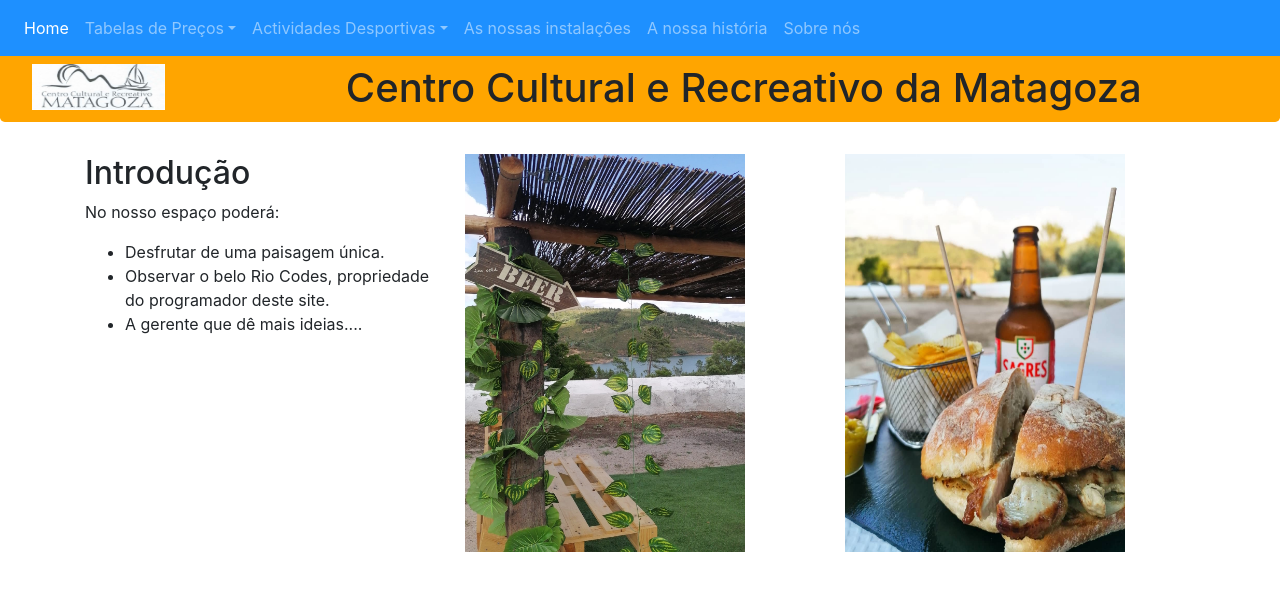
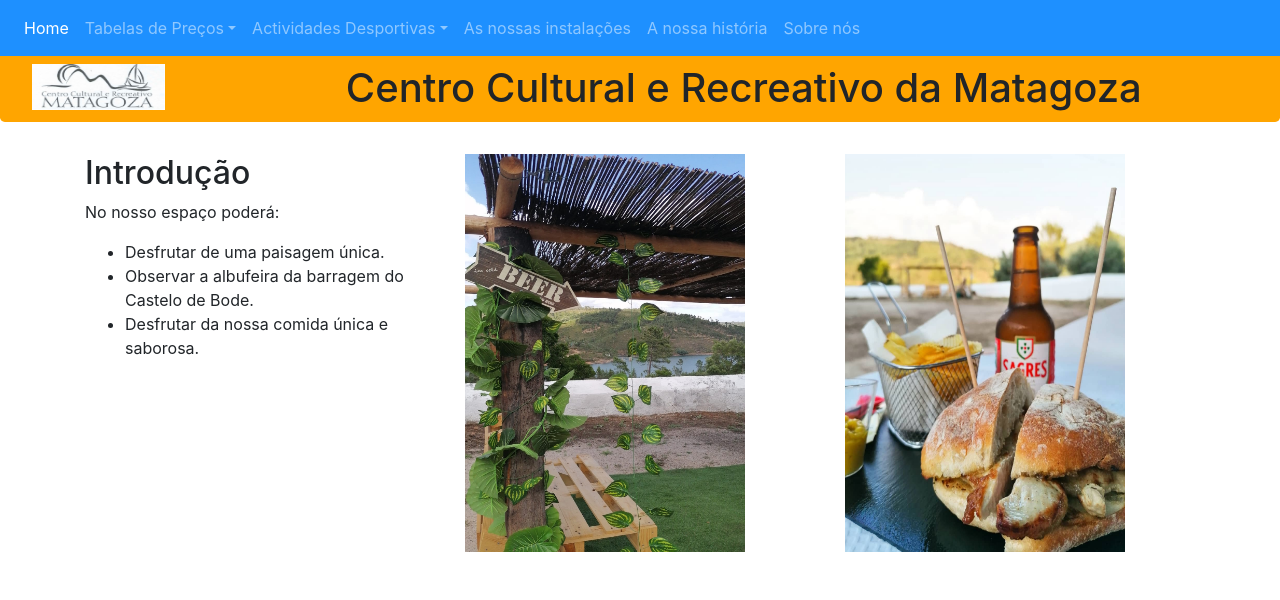
Before and after one commit to Ricardo-Santos-21904332/Website-Centro-Cultural-e-Recreativo-Da-Matagoza, a Django app: page / in a window 1280 px wide. Shown: the top 600 px of the page. Run offline with Django 3.2, Linux system fonts and the light colour scheme; some libraries are stand-ins or nearby versions.

Commit message:
Alteração na página inicial

```diff
--- a/website/templates/website/index.html
+++ b/website/templates/website/index.html
@@ -9,10 +9,10 @@
                 Desfrutar de uma paisagem única.
             </li>
             <li>
-                Observar o belo Rio Codes, propriedade do programador deste site.
+                Observar a albufeira da barragem do Castelo de Bode.
             </li>
             <li>
-                A gerente que dê mais ideias....
+                Desfrutar da nossa comida única e saborosa.
             </li>
         </ul>
 
--- a/website/templates/website/layout.html
+++ b/website/templates/website/layout.html
@@ -25,7 +25,7 @@
 
 <body>
 
-<nav class="navbar navbar-expand-md navbar-dark fixed-top" style="background-color: dodgerblue">
+<nav class="navbar navbar-expand-md navbar-dark fixed-top mobile-nofixed" style="background-color: dodgerblue">
     <button class="navbar-toggler" type="button" data-toggle="collapse" data-target="#navbarsExampleDefault"
             aria-controls="navbarsExampleDefault" aria-expanded="false" aria-label="Toggle navigation">
         <span class="navbar-toggler-icon"></span>
```
